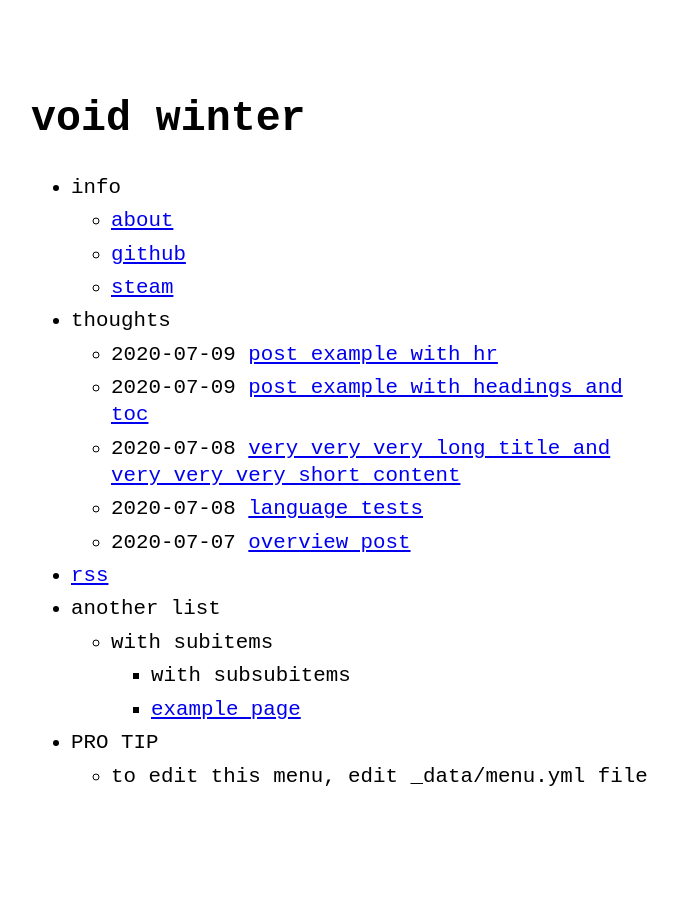
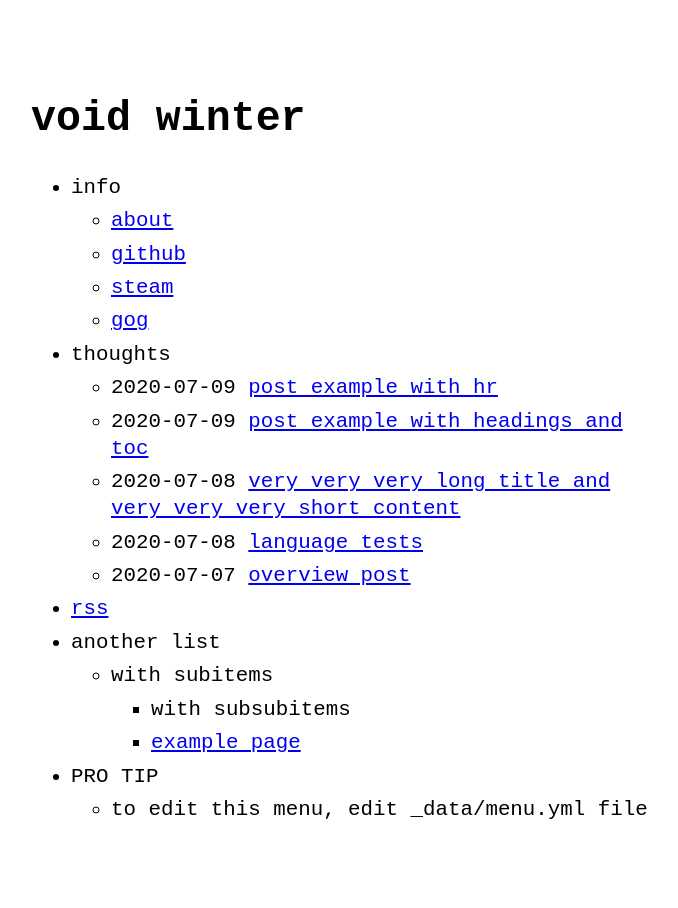
Before and after one commit to deadoceans/deadoceans.github.io, a Jekyll site: the page built from index.md, in a window 1280 px wide. Shown: the whole page, without its empty margins (289-967 px from the left). Built offline with Jekyll 4.4.1, drawn with Linux system fonts in a browser that asks for light colours.

Commit message:
Update menu.yml

```diff
--- a/_data/menu.yml
+++ b/_data/menu.yml
@@ -11,6 +11,8 @@ entries:
         url: https://github.com/wvoid
       - title: steam
         url: https://steamcommunity.com/id/deadoceans/
+      - title: gog
+        url: https://www.gog.com/u/deadoceans
 
   - title: thoughts
     post_list: true
```
